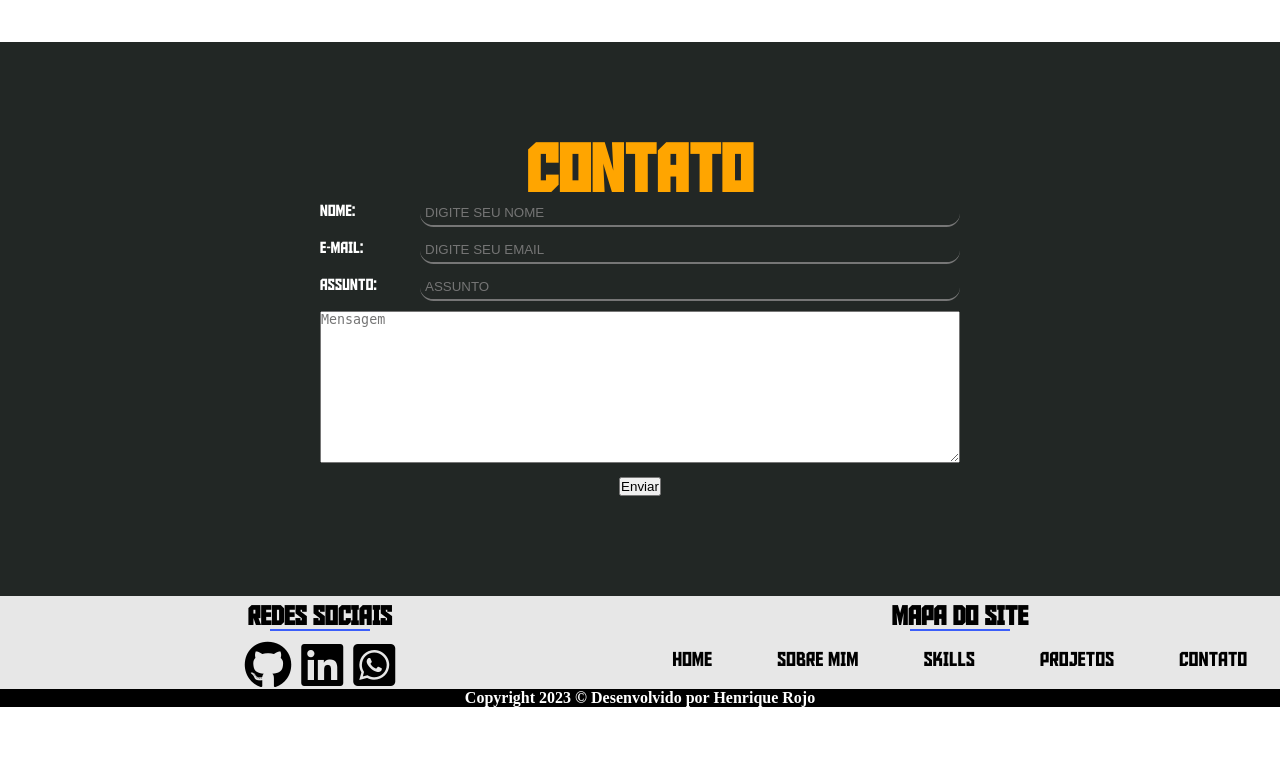
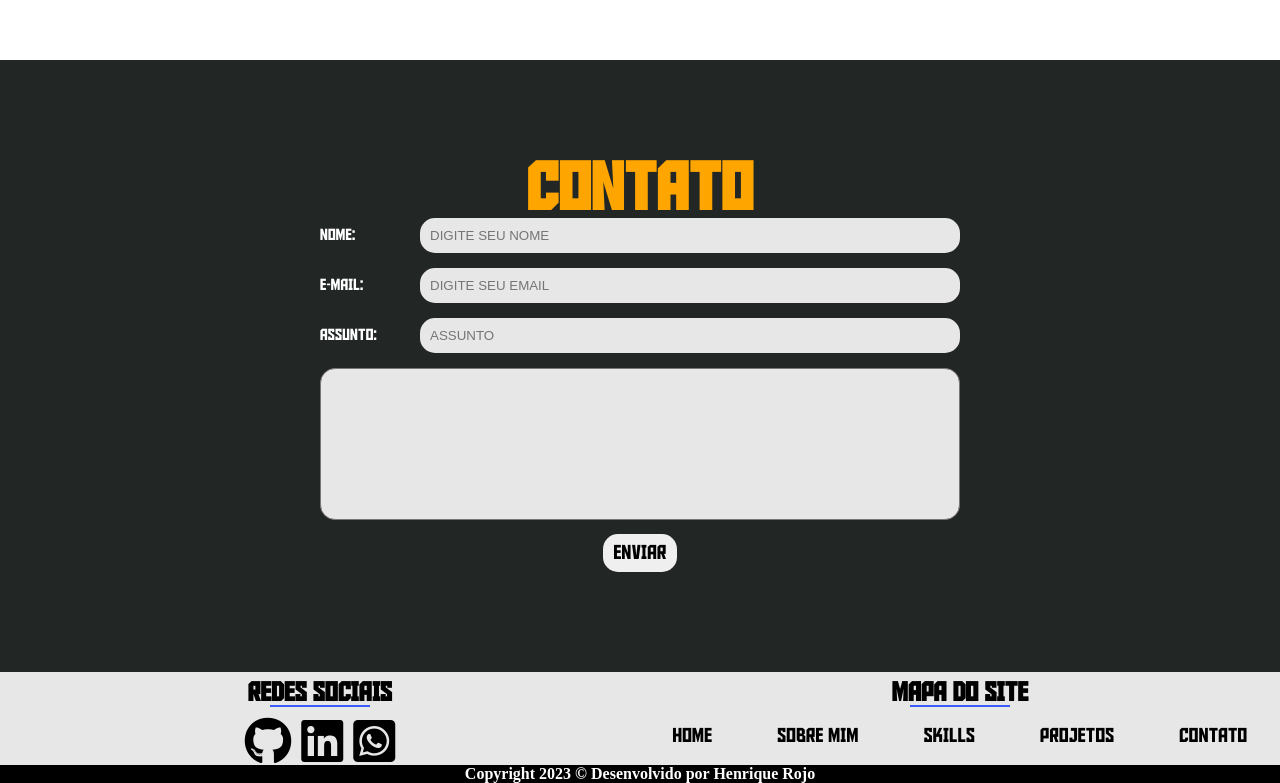
Before and after one commit to henriquerojo/portfolio, a PHP site: page / in a window 1280 px wide. Shown: the part 2920-3703 px from the top of the page. Before the commit the page ends 3627 px from the top, so only its background shows below. Run offline with PHP 8.4, Linux system fonts and the light colour scheme; some libraries are stand-ins or nearby versions.

Commit message:
finalização estilização área de contato

```diff
--- a/index.html
+++ b/index.html
@@ -206,9 +206,9 @@
                             <label for="assunto" style="font-family: fonte4; color: white;">ASSUNTO: </label>
                             <input type="text" name="assunto" id="assunto" placeholder="ASSUNTO" required>
                         </div>
-                        <textarea name="Mensagem" id="Mensagem" cols="30" rows="10" placeholder="Mensagem" required></textarea>
+                        <textarea name="Mensagem" id="Mensagem" cols="30" rows="10" required></textarea>
                         <br>
-                        <button aria-label="Enviar" role="button" style="align-self: center;">Enviar</button>
+                        <button aria-label="Enviar" role="button">ENVIAR</button>
                     </form>
                 </div>
             </article>
--- a/style.css
+++ b/style.css
@@ -401,6 +401,11 @@ header.rolagem #menu a:hover
 {
     color: orange;
 }
+
+#texto-about
+{
+    font-family: Arial, Helvetica, sans-serif;
+}
 /* FIM ABOUT */
 
 /* INÍCIO SKILLS */
@@ -653,31 +658,39 @@ header.rolagem #menu a:hover
 }
 #form-contato input
 {
-    padding: 5px;
+    margin-bottom: 5px;
+    padding: 10px;
     border-radius: 15px;
-    background-color: transparent;
-    border-right: none;
-    border-top: none;
-    border-left: none;
+    background-color: #e7e7e7;
+    border: none;
+    outline: none;
 }
 
 #form-contato input:active
 {
     border: none;
-    background-color: white;
+    background-color: none;
+    padding: 10px;
+    outline: none;
 }
 
 #form-contato input:focus
 {
     border: none;
-    background-color: white;
+    background-color: none;
+    padding: 10px;
+    outline: none;
 }
 
 #form-contato input:not(:placeholder-shown)
 {
     border: none;
-    background-color: white;
+    background-color: none;
+    padding: 10px;
+    color: black;
+    outline: none;
 }
+
 
 #form-contato input[type="text"],
 #form-contato input[type="email"],
@@ -692,6 +705,15 @@ header.rolagem #menu a:hover
     max-width: 100%;
     max-height: 200px;
     min-width: 100%;
+    resize: none;
+    background-color: #e7e7e7;
+    outline: none;
+    border-radius: 15px;
+}
+
+#Mensagem
+{
+    font-family: Arial, Helvetica, sans-serif;
 }
 
 #form-contato br
@@ -705,7 +727,22 @@ header.rolagem #menu a:hover
     display: block;
     margin-left: auto;
     margin-right: auto;
+    padding: 10px;
+    border-radius: 15px;
+    align-self: center;
+    border: none;
+    font-family: fonte4;
+    font-size: 15pt;
 }
+
+#form-contato button:hover
+{
+    background-color: blue;
+    color: white;
+    transition: .3s;
+    cursor: pointer;
+}
+
 /* FIM CONTACT */
 
 /* INÍCIO RODAPÉ */
@@ -831,6 +868,7 @@ header.rolagem #menu a:hover
 #icon-rs a:hover
 {
     color: blue;
+    transition: .3s;
 }
 
 @font-face {
```
